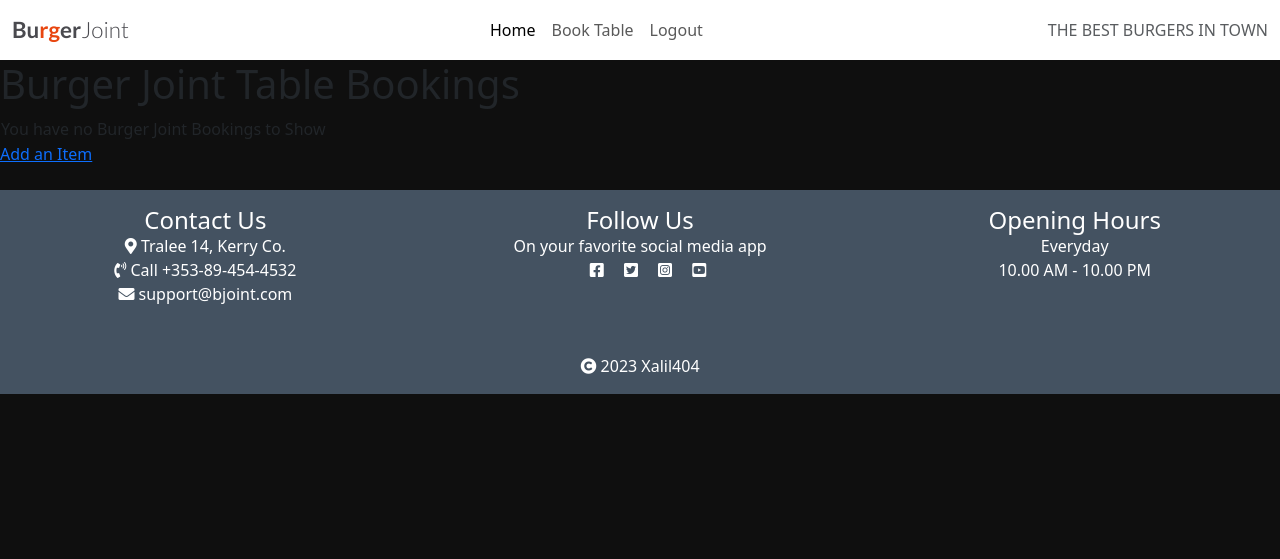
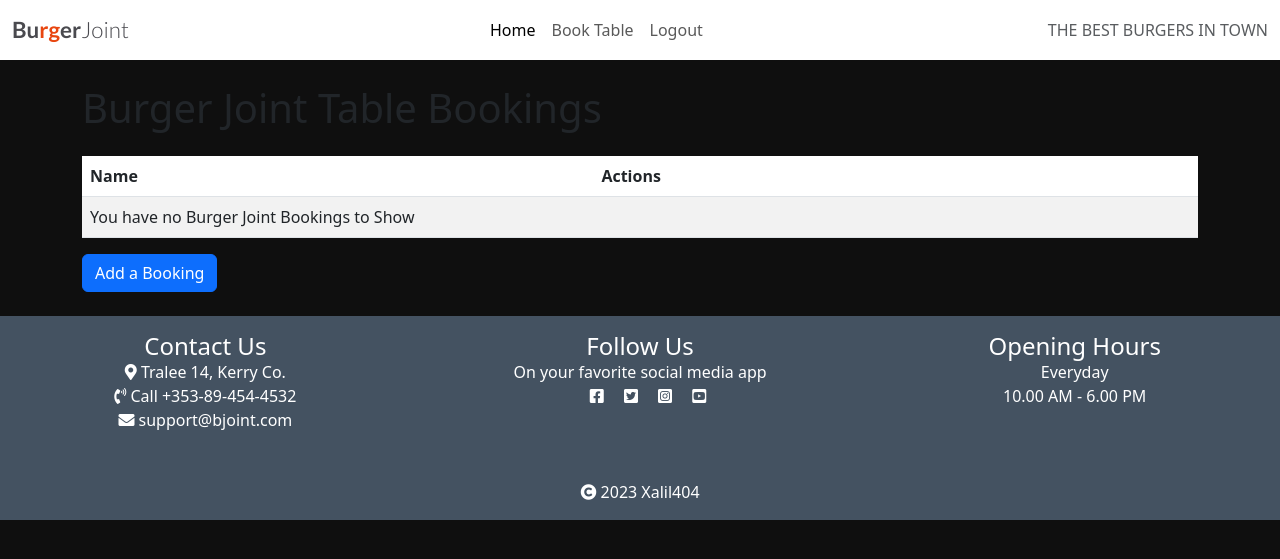
Before and after one commit to Xalil404/burgerjoint, a Django app: page /booktable/ in a window 1280 px wide. Shown: the top 559 px of the page. Run offline with Django 3.2, Linux system fonts and the light colour scheme; the visitor is signed in with stand-in values (Sample User, id 1); data that the repository does not hold is empty; some libraries are stand-ins or nearby versions.

Commit message:
Update CRU functionality

```diff
--- a/Booking_App/views.py
+++ b/Booking_App/views.py
@@ -1,8 +1,10 @@
-from django.shortcuts import render, redirect
+from django.shortcuts import render, redirect, get_object_or_404
 from django.contrib.auth.decorators import login_required
 from django.views import generic
 from django.conf import settings
 from .models import Booking
+from .forms import BookingForm
+
 
 # Create your views here.
 def get_home_page(request):
@@ -17,11 +19,53 @@ def booktable(request):
 
     return render(request, 'booktable.html', {'bookings': bookings})
 
+#def addtable(request):
+#    if request.method == 'POST':
+#        name = request.POST.get('item_name')
+#        done = 'done' in request.POST
+#        Booking.objects.create(name=name, done=done)
+#
+#        return redirect('booktable')
+#    return render(request, 'addtable.html')
+
 def addtable(request):
     if request.method == 'POST':
-        name = request.POST.get('item_name')
-        done = 'done' in request.POST
-        Booking.objects.create(name=name, done=done)
+        form=BookingForm(request.POST)
+        if form.is_valid():
+            form.save()
+#        name = request.POST.get('name')
+#        phone_number = request.POST.get('phone_number')
+#        email = request.POST.get('email')
+#        number_of_people = request.POST.get('number_of_people')
+#        booking_date = request.POST.get('booking_date')
+#        meals_desired = request.POST.get('meals_desired')
+
+#        Booking.objects.create(
+#            name=name,
+#            phone_number=phone_number,
+#            email=email,
+#            number_of_people=number_of_people,
+#            booking_date=booking_date,
+#            meals_desired=meals_desired,
+#        )
 
         return redirect('booktable')
-    return render(request, 'addtable.html')
+    form=BookingForm()
+    context={
+        'form': form
+    }
+    return render(request, 'addtable.html', context)
+
+
+def edit_booking(request, booking_id):
+    item = get_object_or_404(Booking, id=booking_id)
+    if request.method == 'POST':
+        form  = BookingForm(request.POST, instance=item)
+        if form.is_valid():
+            form.save()
+            return redirect('booktable')
+    form = BookingForm(instance=item)
+    context = {
+        'form': form
+    }
+    return render(request, 'edit_booking.html', context)
--- a/BurgerJoint/urls.py
+++ b/BurgerJoint/urls.py
@@ -17,7 +17,7 @@ from django.contrib import admin
 from django.urls import path, include
 from django.conf import settings
 from django.conf.urls.static import static
-from Booking_App.views import get_home_page, addtable
+from Booking_App.views import get_home_page, addtable, edit_booking
 from Booking_App.views import booktable
 
 urlpatterns = [
@@ -26,6 +26,7 @@ urlpatterns = [
     path('accounts/', include('allauth.urls'), name='account'),
     path('booktable/', booktable, name='booktable'),
     path('addtable/', addtable, name='addtable'),
+    path('edit_booking/<booking_id>', edit_booking, name='edit_booking')
 ]
 
 #Code to serve static files during development
--- a/templates/base.html
+++ b/templates/base.html
@@ -17,13 +17,17 @@
     <link href="https://fonts.googleapis.com/css2?family=Lato:wght@300;700&display=swap" rel="stylesheet">
     <link rel="stylesheet" href="https://cdnjs.cloudflare.com/ajax/libs/font-awesome/5.15.3/css/all.min.css">
     <meta name="viewport" content="width=device-width, initial-scale=1" />
+
+    <link rel="stylesheet" href="{% static 'css/style.css' %}">
+    <link href="https://cdn.jsdelivr.net/npm/bootstrap@5.3.0/dist/css/bootstrap.min.css" rel="stylesheet">
+
     <script src="https://code.jquery.com/jquery-3.6.0.min.js"></script>
+    <!--
     <script src="https://cdn.jsdelivr.net/npm/bootstrap@5.0.1/dist/js/bootstrap.bundle.min.js"
         integrity="sha384-gtEjrD/SeCtmISkJkNUaaKMoLD0//ElJ19smozuHV6z3Iehds+3Ulb9Bn9Plx0x4" crossorigin="anonymous">
         </script>
-    <link rel="stylesheet" href="{% static 'css/style.css' %}">
-    <link href="https://cdn.jsdelivr.net/npm/bootstrap@5.3.0/dist/css/bootstrap.min.css" rel="stylesheet">
-
+    -->
+    <script src="https://maxcdn.bootstrapcdn.com/bootstrap/4.5.2/js/bootstrap.min.js"></script>
     <script src="{% static 'js/script.js' %}"></script>
 
 </head>
@@ -105,15 +109,13 @@
             <div class="col-md text-center mb-5">
                 <h4 class="m-0 text-white">Opening Hours</h4>
                 <p class="m-0 text-white">Everyday</p>
-                <p class="m-0 text-white">10.00 AM - 10.00 PM</p>
+                <p class="m-0 text-white">10.00 AM - 6.00 PM</p>
             </div>
         </div>
         <div class="text-center">
             <p class="m-0 text-white"><i class="fas fa-copyright" style="color: #ffffff;"></i> 2023 Xalil404</p>
         </div>
     </footer>
-
-
 </body>
 
 </html>
--- a/templates/booktable.html
+++ b/templates/booktable.html
@@ -2,19 +2,45 @@
 
 {% block content %}
 
-<h1>Burger Joint Table Bookings</h1>
+<div class="container mt-4">
+    <h1 class="mb-4">Burger Joint Table Bookings</h1>
 
-<table>
-    {% for booking in bookings %}
-        <tr>
-            <td>{{ booking.name }}</td>
-            <td>{{ booking.done }}</td>
-        </tr>
-        {% empty %}
-            <tr><td>You have no Burger Joint Bookings to Show</td></tr>
+    <table class="table table-striped">
+        <thead>
+            <tr>
+                <th>Name</th>
+                <th>Actions</th>
+            </tr>
+        </thead>
+        <tbody>
+            {% for booking in bookings %}
+                <tr>
+                    <td>
+                        <button class="btn btn-link" type="button" data-toggle="collapse" data-target="#booking{{ booking.id }}" aria-expanded="false">
+                            {{ booking.name }}
+                        </button>
+                        <div id="booking{{ booking.id }}" class="collapse">
+                            <p><strong>Phone Number:</strong> {{ booking.phone_number }}</p>
+                            <p><strong>Email:</strong> {{ booking.email }}</p>
+                            <p><strong>Number of People:</strong> {{ booking.number_of_people }}</p>
+                            <p><strong>Booking Date:</strong> {{ booking.booking_date }}</p>
+                            <p><strong>Meals Desired:</strong> {{ booking.get_meals_desired_display }}</p>
+                        </div>
+                    </td>
+                    <td>
+                        <a class="btn btn-danger" href="#">Cancel Booking</a>
+                        <a class="btn btn-primary" href="{% url 'edit_booking' booking.id %}">Edit Booking</a>
+                    </td>
+                </tr>
+            {% empty %}
+                <tr>
+                    <td colspan="2">You have no Burger Joint Bookings to Show</td>
+                </tr>
+            {% endfor %}
+        </tbody>
+    </table>
 
-    {% endfor %}
-</table>
-<a href = "/addtable">Add an Item</a>
+    <a class="btn btn-primary" href="/addtable">Add a Booking</a>
+</div>
 
-{%endblock%}
+{% endblock %}
```
Also changed, not shown: Booking_App/forms.py (added, +7 -0 lines), Booking_App/models.py (+34 -1 lines), templates/addtable.html (+51 -21 lines), templates/edit_booking.html (added, +27 -0 lines), Booking_App/migrations/0002_auto_20231024_0951.py (added).
